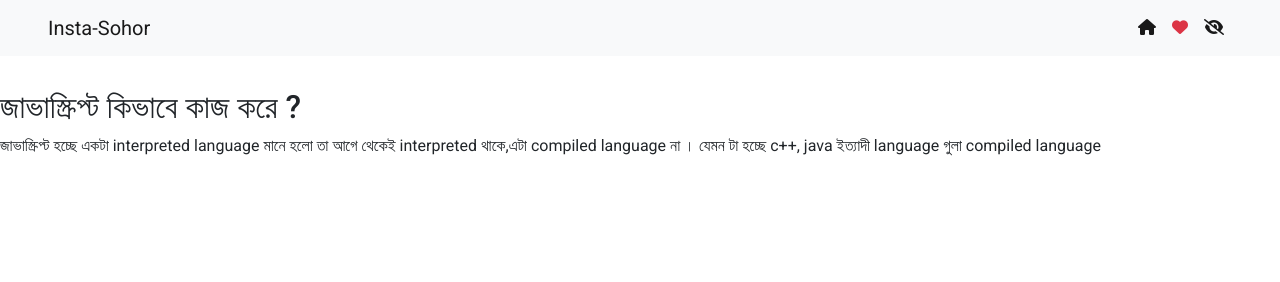
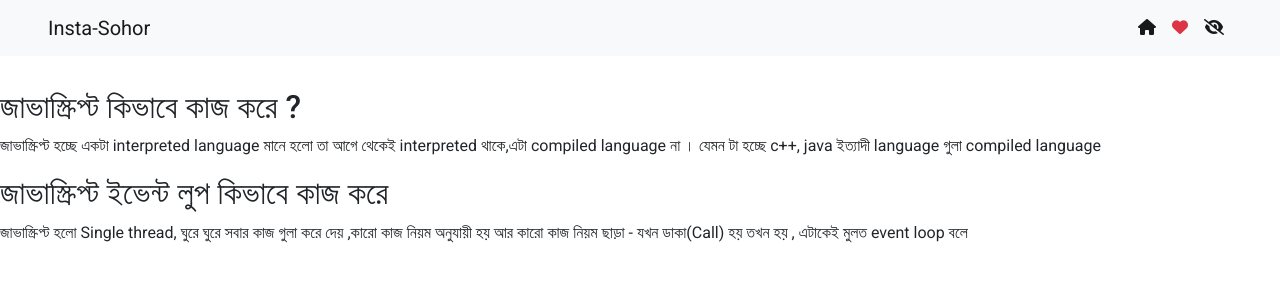
Before and after one commit to junaidkhanj/junaid, a plain HTML site: page index.html in a window 1280 px wide. Drawn offline with nearby package versions, Linux system fonts and the light colour scheme; a script that the page names is missing.

Commit message:
red added

```diff
--- a/index.html
+++ b/index.html
@@ -80,9 +80,17 @@
         <h2>
             জাভাস্ক্রিপ্ট কিভাবে কাজ করে ?
         </h2>
+
         <p>
             জাভাস্ক্রিপ্ট হচ্ছে একটা interpreted language মানে হলো তা আগে থেকেই interpreted থাকে,এটা  compiled language না । যেমন টা হচ্ছে c++, java ইত্যাদী language গুলা compiled language
 
+        </p>
+        <h2>
+            জাভাস্ক্রিপ্ট ইভেন্ট লুপ কিভাবে কাজ করে
+
+        </h2>
+        <p>
+            জাভাস্ক্রিপ্ট হলো  Single thread, ঘুরে ঘুরে সবার কাজ গুলা করে দেয় ,কারো কাজ নিয়ম অনুযায়ী হয় আর কারো কাজ নিয়ম ছাড়া - যখন  ডাকা(Call) হয়  তখন হয় , এটাকেই মুলত event loop বলে
         </p>
         <footer></footer>
 
```
